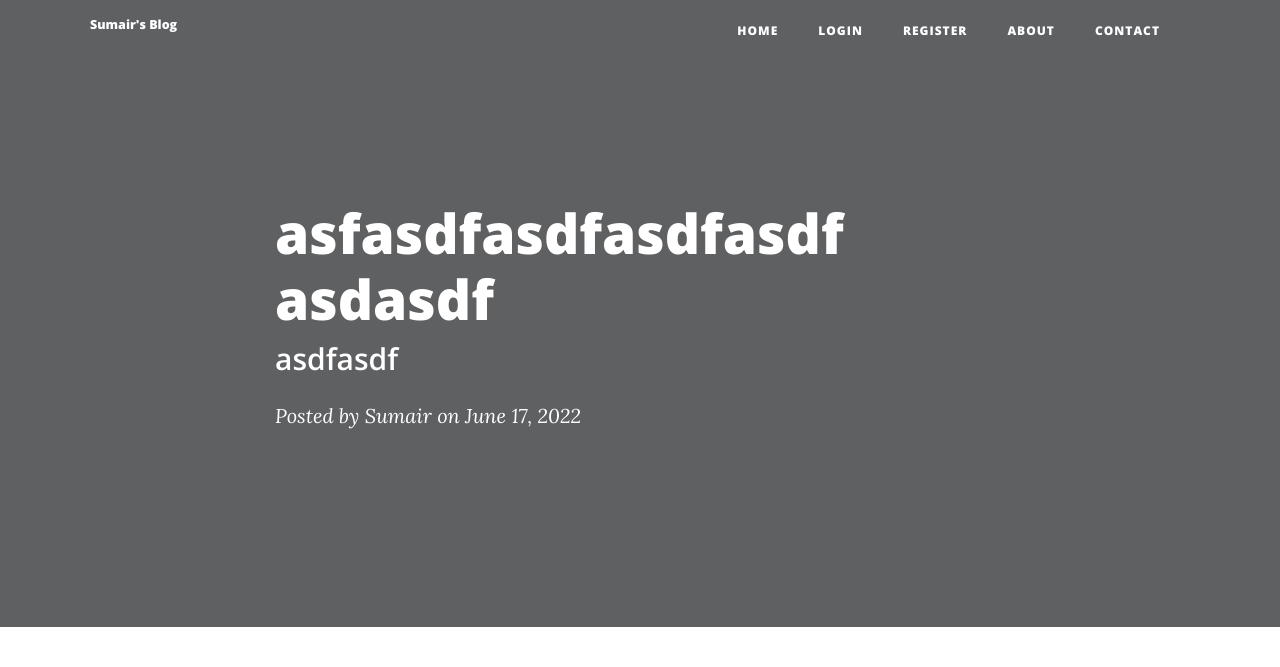
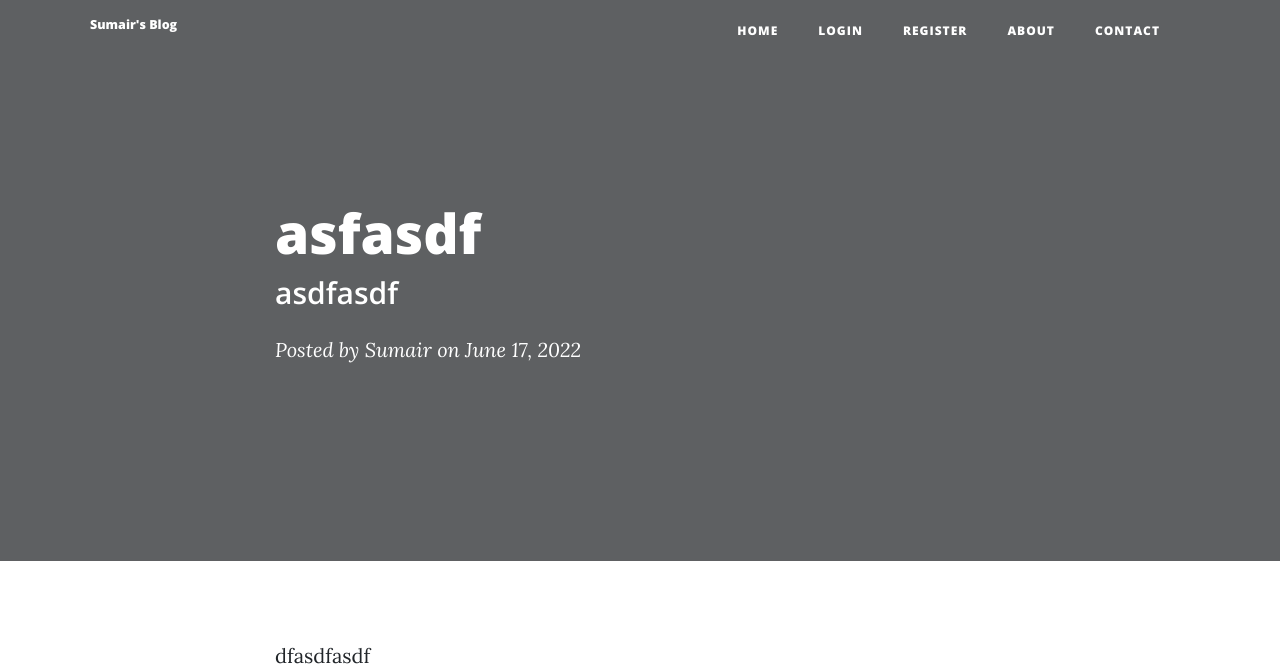
Before and after one commit to bcubictech/MyBlog, a Flask app: page /post/1 in a window 1280 px wide. Shown: the top 667 px of the page. Run offline with Flask 2, Linux system fonts and the light colour scheme; data comes from the database, SQL or seed files in the repository; some libraries are stand-ins or nearby versions.

Commit message:
First Version

```diff
--- a/templates/post.html
+++ b/templates/post.html
@@ -11,7 +11,7 @@
       <div class="row">
         <div class="col-lg-8 col-md-10 mx-auto">
           <div class="post-heading">
-            <h1>{{post.title}}asdfasdfasdf asdasdf</h1>
+            <h1>{{post.title}}</h1>
             <h2 class="subheading">{{post.subtitle}}</h2>
             <span class="meta">Posted by
               <a href="#">{{post.author.name}}</a>
```
